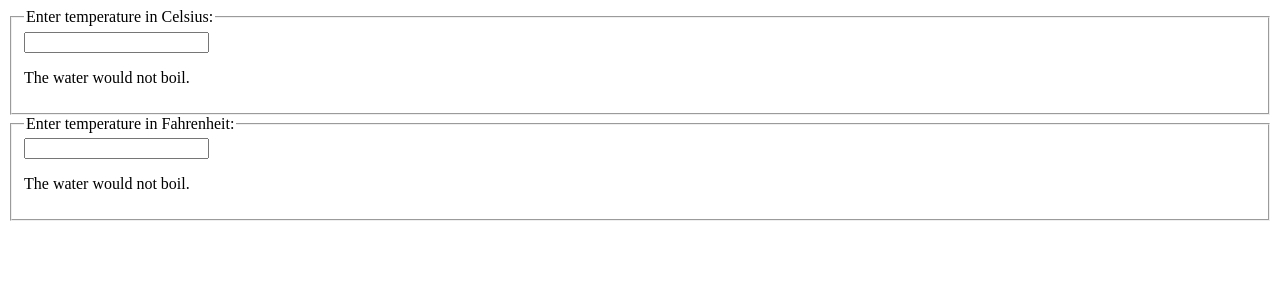
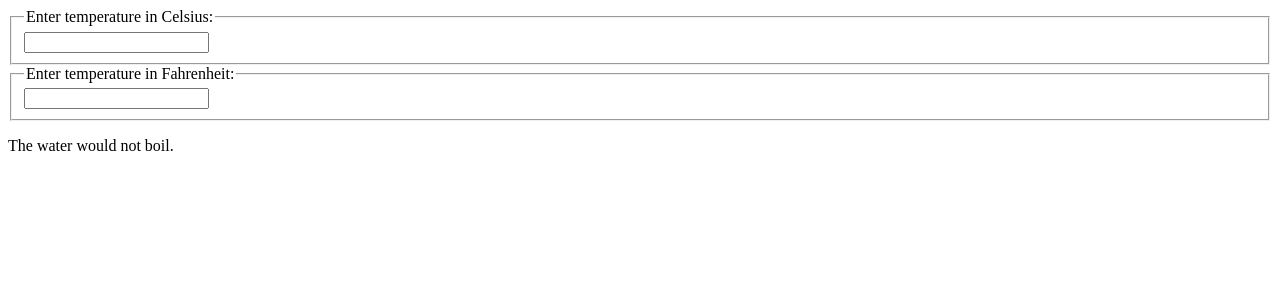
Before and after one commit to nicolasdupouy/codeTest_JavaScript, a React (Create React App) app in the folder React/my-app/: page / in a window 1280 px wide. Shown: the top 300 px of the page. Built offline with nearby package versions, Linux system fonts and the light colour scheme.

Commit message:
Test Lifting State Up (lift temperature and scale up)

```diff
--- a/React/my-app/src/index.js
+++ b/React/my-app/src/index.js
@@ -1,49 +1,11 @@
 import React from 'react';
 import ReactDOM from 'react-dom';
 
-
-class BoilingVerdict extends React.Component {
-    static VERDICT_BOIL = 'The water would boil.';
-    static VERDICT_NOT_BOIL = 'The water would not boil.';
-
-    render() {
-        const verdict = (this.props.celsius >= 100) ? BoilingVerdict.VERDICT_BOIL : BoilingVerdict.VERDICT_NOT_BOIL;
-        return (
-            <p>{verdict}</p>
-        );
-    }
-}
 
 const scaleNames = {
   c: 'Celsius',
   f: 'Fahrenheit'
 };
-
-class TemperatureInput extends React.Component {
-    constructor(props) {
-        super(props);
-        this.state = {temperature: ''};
-
-        this.handleChange = this.handleChange.bind(this);
-    }
-
-    handleChange(event) {
-        this.setState({temperature: event.target.value})
-    }
-
-    render() {
-        const temperature = this.state.temperature;
-        const scale = this.props.scale;
-        return (
-            <fieldset>
-                <legend>Enter temperature in {scaleNames[scale]}:</legend>
-                <input value={temperature} onChange={this.handleChange} />
-
-                <BoilingVerdict celsius={parseFloat(this.state.temperature)} />
-            </fieldset>
-        )
-    }
-}
 
 function toCelsius(fahrenheit) {
   return (fahrenheit - 32) * 5 / 9;
@@ -65,13 +27,80 @@
 
 
 class Calculator extends React.Component {
+    constructor(props) {
+        super(props);
+        this.state = {temperature: '', scale: 'c'};
+
+        this.handleCelsiusChange = this.handleCelsiusChange.bind(this);
+        this.handleFahrenheitChange = this.handleFahrenheitChange.bind(this);
+    }
+
+    handleCelsiusChange(temperature) {
+        this.setState({temperature: temperature, scale: 'c'});
+    }
+
+    handleFahrenheitChange(temperature) {
+        this.setState({temperature: temperature, scale: 'f'});
+    }
+
     render() {
+        const temperature = this.state.temperature;
+        const scale = this.state.scale;
+        const celsius = (scale==='c') ? temperature : tryConvert(temperature, toCelsius);
+        const fahrenheit = (scale==='f') ? temperature : tryConvert(temperature, toFahrenheit);
+
         return (
             <div>
-                <TemperatureInput scale={'c'} />
-                <TemperatureInput scale={'f'} />
+                <TemperatureInput
+                    scale={'c'}
+                    temperature={celsius}
+                    onTemperatureChange={this.handleCelsiusChange}
+                />
+                <TemperatureInput
+                    scale={'f'}
+                    temperature={fahrenheit}
+                    onTemperatureChange={this.handleFahrenheitChange}
+                />
+
+                <BoilingVerdict
+                    celsius={parseFloat(celsius)}
+                />
             </div>
         )
+    }
+}
+
+class TemperatureInput extends React.Component {
+    constructor(props) {
+        super(props);
+        this.handleChange = this.handleChange.bind(this);
+    }
+
+    handleChange(event) {
+        this.props.onTemperatureChange(event.target.value);
+    }
+
+    render() {
+        const temperature = this.props.temperature;
+        const scale = this.props.scale;
+        return (
+            <fieldset>
+                <legend>Enter temperature in {scaleNames[scale]}:</legend>
+                <input value={temperature} onChange={this.handleChange} />
+            </fieldset>
+        )
+    }
+}
+
+class BoilingVerdict extends React.Component {
+    static VERDICT_BOIL = 'The water would boil.';
+    static VERDICT_NOT_BOIL = 'The water would not boil.';
+
+    render() {
+        const verdict = (this.props.celsius >= 100) ? BoilingVerdict.VERDICT_BOIL : BoilingVerdict.VERDICT_NOT_BOIL;
+        return (
+            <p>{verdict}</p>
+        );
     }
 }
 
```
